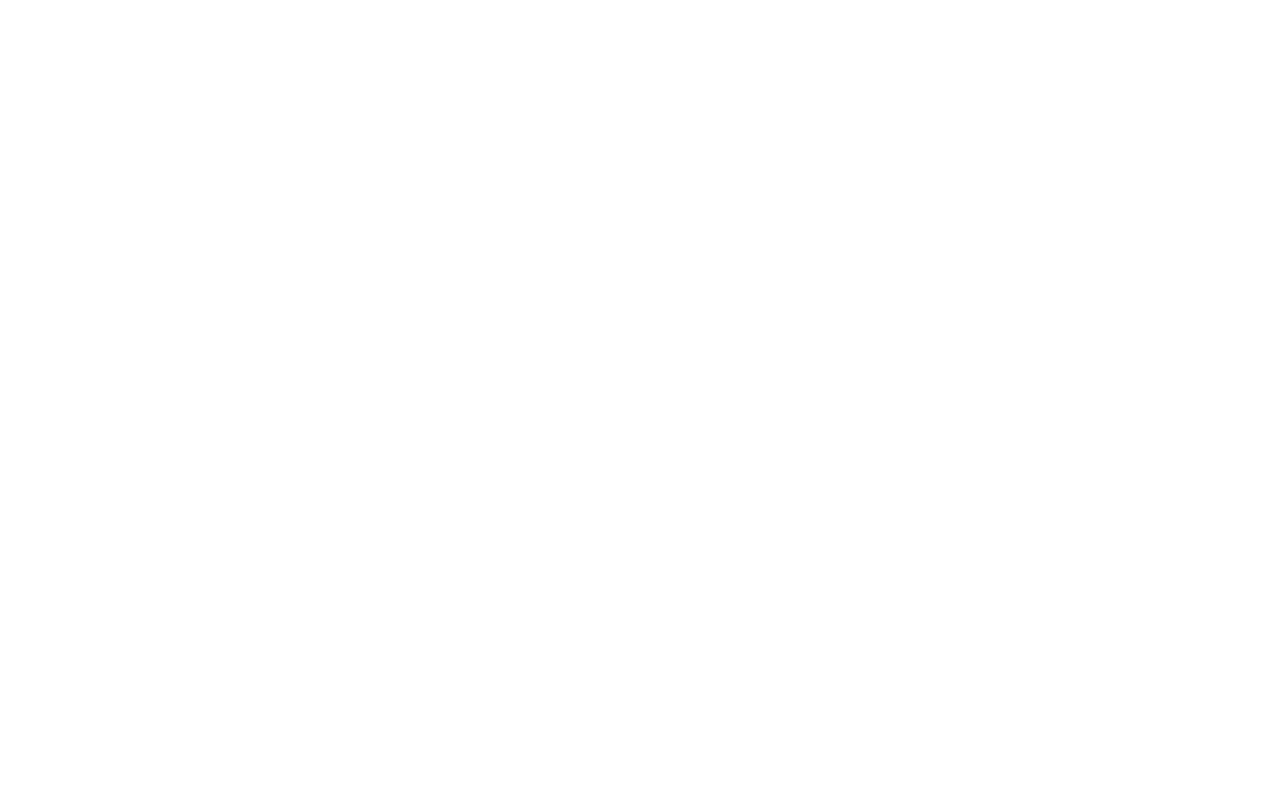
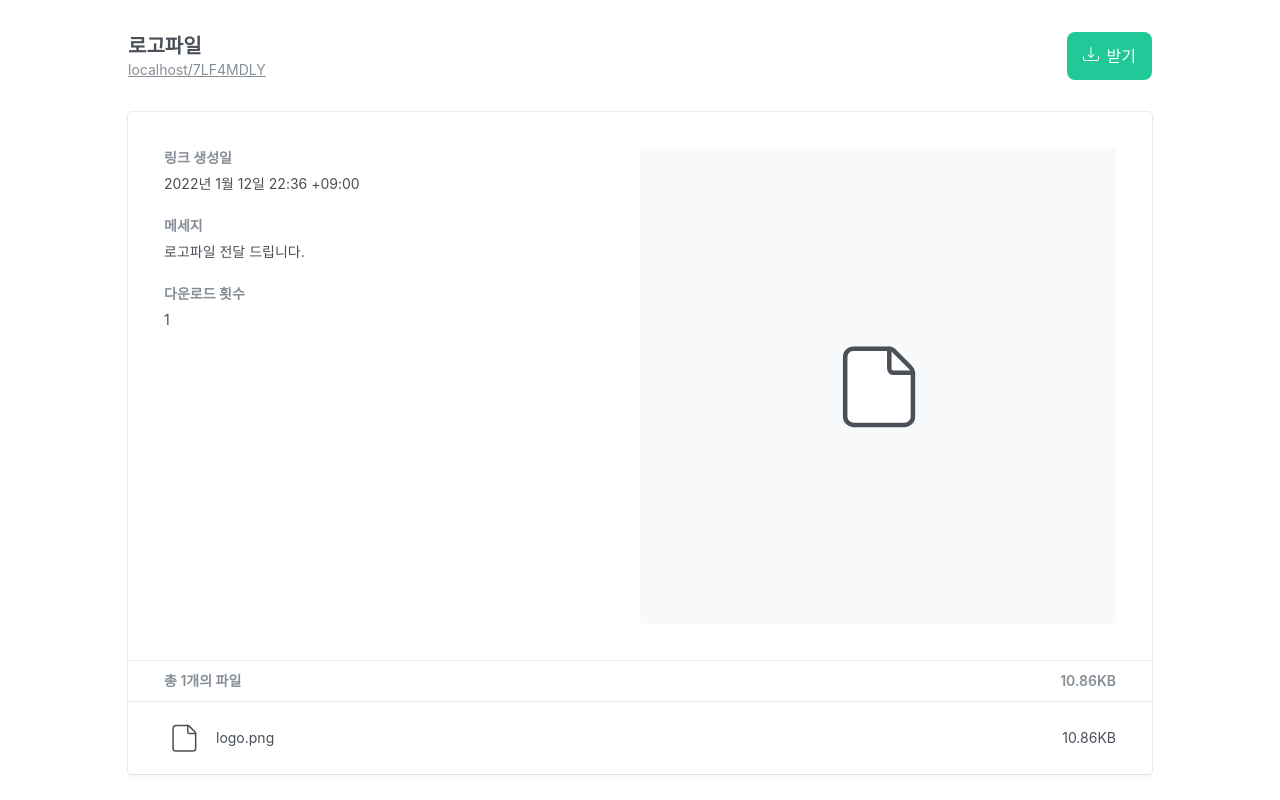
Before and after one commit to quack777/15-9th-rakuten, a React (Create React App) app: page /detail in a window 1280 px wide. Before the commit this address had no page. Built offline with nearby package versions, Linux system fonts and the light colour scheme.

Commit message:
Modify: detailpage query로 수정

```diff
--- a/src/App.tsx
+++ b/src/App.tsx
@@ -28,7 +28,8 @@
         <BrowserRouter>
         <Routes>
         <Route path="/" element={<LinkPage itemInfoList={itemInfoList}  />}/>
-        <Route path="/detail/:id" element={<DetailPage />}/>
+        <Route path="/detail" element={<DetailPage />}/>
+        <Route path="/detail?/*" element={<DetailPage />}/>
         </Routes>
         </BrowserRouter>
       </Container>
--- a/src/pages/LinkPage/index.tsx
+++ b/src/pages/LinkPage/index.tsx
@@ -16,7 +16,7 @@
   const moveToDetailPage = (e: React.MouseEvent<HTMLAnchorElement, MouseEvent>) => {
     const id = (e.target as HTMLAnchorElement).dataset.id;
     console.log(id);
-    navigate(`/detail/${id}`)
+    navigate(`/detail?id=${id}`)
   }
 
   return (
```
